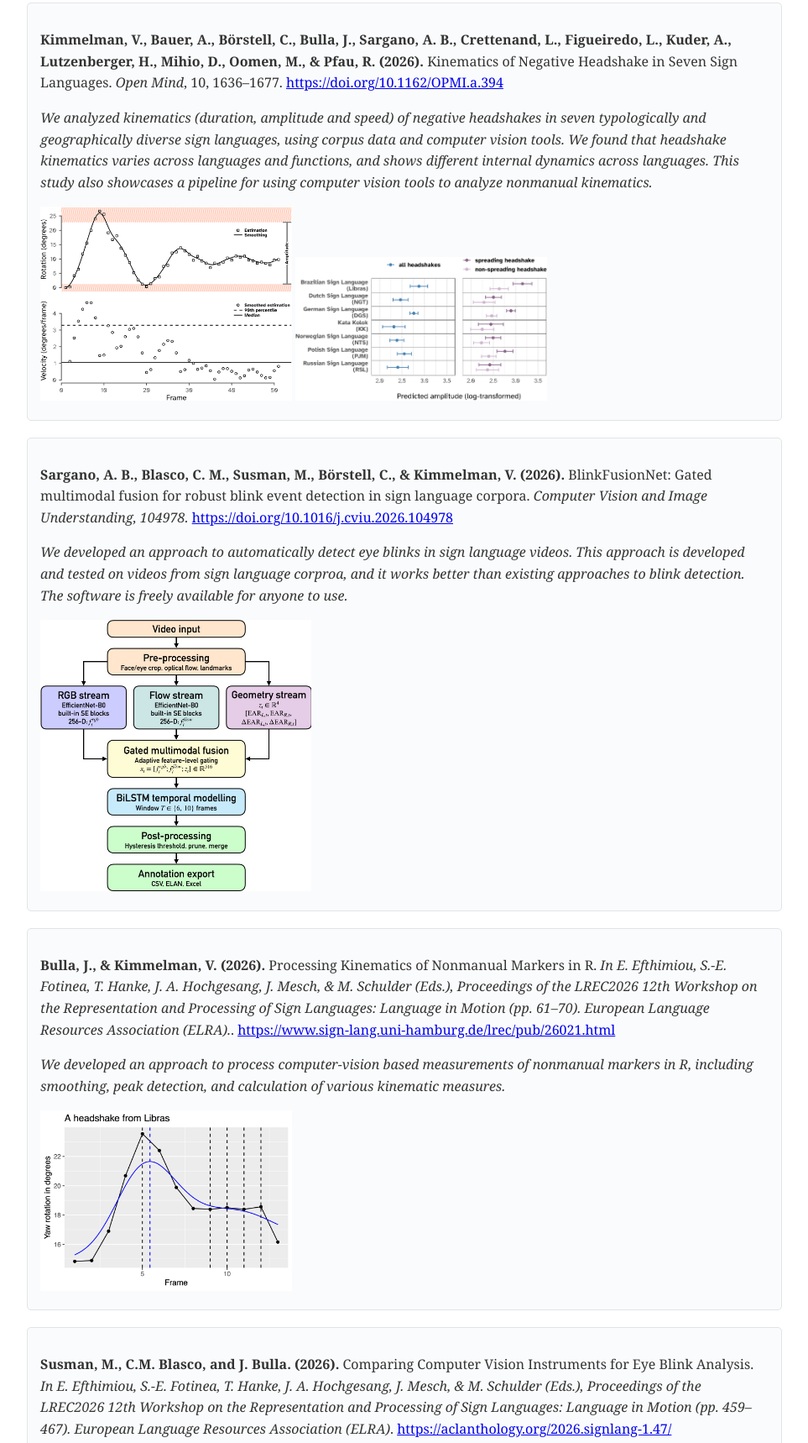
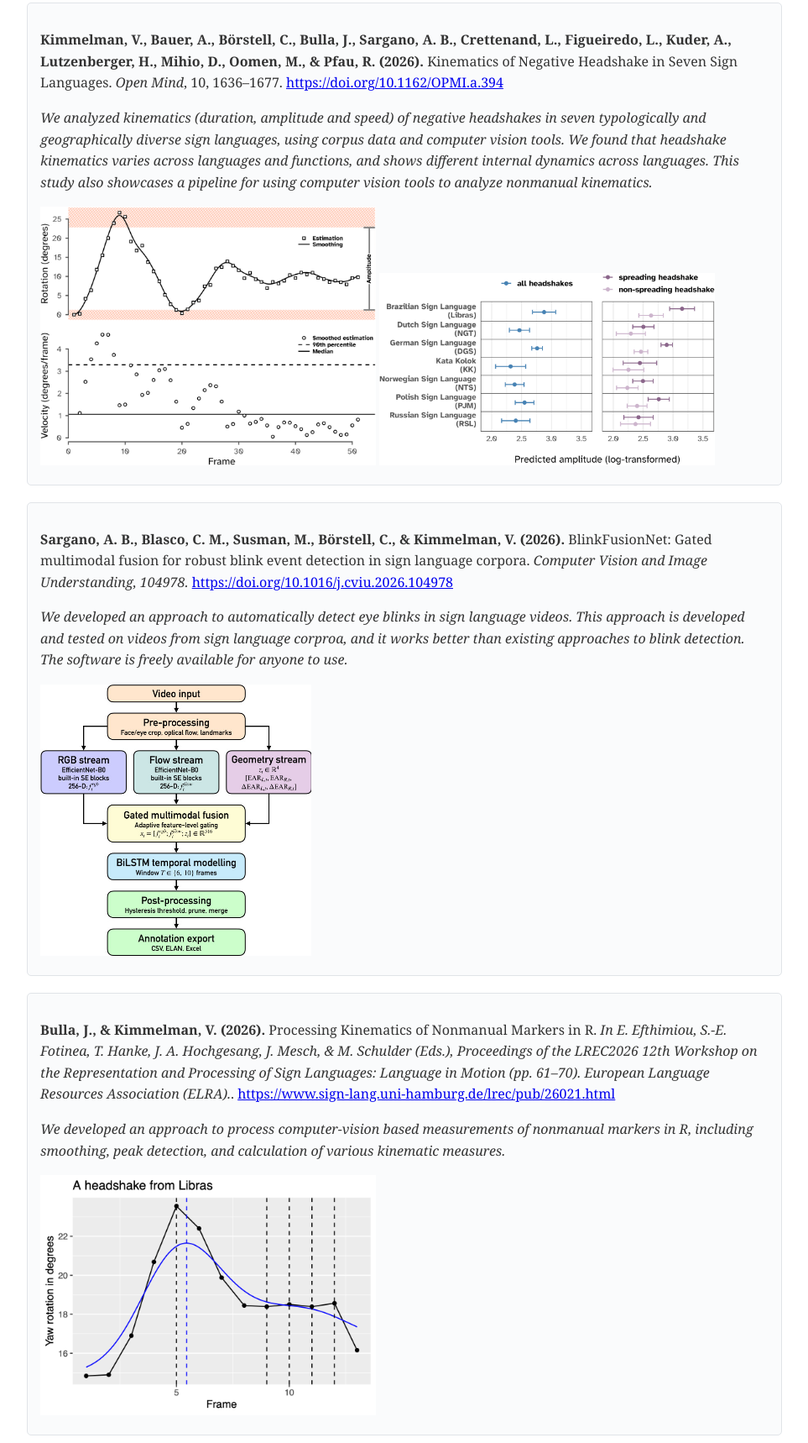
Before and after one commit to nonmanual-uib/nonmanual-uib.github.io, a plain HTML site: page publications.html in a window 1280 px wide. Shown: the part 255-1973 px from the top of the page at 84% size, without its empty margins (158-1121 px from the left). Drawn offline with Linux system fonts and the light colour scheme.

Commit message:
Update publications.html
trying to center images

```diff
--- a/publications.html
+++ b/publications.html
@@ -45,8 +45,8 @@ Kinematics of Negative Headshake in Seven Sign Languages. <em>Open Mind</em>, 10
   geographically diverse sign languages, using corpus data and computer vision tools. We found that headshake
   kinematics varies across languages and functions, and shows different internal dynamics across languages.
   This study also showcases a pipeline for using computer vision tools to analyze nonmanual kinematics.</em></p>
-  <img src="images/headshake_measures_2026.png" alt="Headshake measures" width="300" style="object-fit: cover;">
-  <img src="images/predicted_amplitude_2026.png" alt="Predicted amplitude" width="300" style="object-fit: cover;">
+  <img src="images/headshake_measures_2026.png" alt="Headshake measures" width="400" style="object-fit: cover;" margin-inline: auto>
+  <img src="images/predicted_amplitude_2026.png" alt="Predicted amplitude" width="400" style="object-fit: cover;" margin-inline: auto>
 </div>
 
 <div class="publication">
@@ -55,14 +55,14 @@ BlinkFusionNet: Gated multimodal fusion for robust blink event detection in sign
 <p><em>We developed an approach to automatically detect eye blinks in sign language videos. This approach is developed
   and tested on videos from sign language corproa, and it works better than existing approaches to blink detection.
   The software is freely available for anyone to use.</em></p>
-  <img src="images/blinkfusionnet.jpg" alt="Blink fusion net model" width="323" height="323" style="object-fit: cover;">
+  <img src="images/blinkfusionnet.jpg" alt="Blink fusion net model" width="323" height="323" style="object-fit: cover;" margin-inline: auto>
 </div>
 
 <div class="publication">
 <p><strong>Bulla, J., & Kimmelman, V. (2026).</strong> Processing Kinematics of Nonmanual Markers in R. <em>In E. Efthimiou, S.-E. Fotinea, T. Hanke, J. A. Hochgesang, J. Mesch, & M. Schulder (Eds.), Proceedings of the LREC2026 12th Workshop on the Representation and Processing of Sign Languages: Language in Motion (pp. 61–70). European Language Resources Association (ELRA).</em>. <a href="#">https://www.sign-lang.uni-hamburg.de/lrec/pub/26021.html</a></p>
 <p><em> We developed an approach to process computer-vision based measurements of nonmanual markers in R,
   including smoothing, peak detection, and calculation of various kinematic measures. </em></p>
-  <img src="images/lrec_example_Libras.png" alt="Example of a headshake from Libras" width="300" style="object-fit: cover;">
+  <img src="images/lrec_example_Libras.png" alt="Example of a headshake from Libras" width="400" style="object-fit: cover;" margin-inline: auto>
 </div>
 
 <div class="publication">
```
